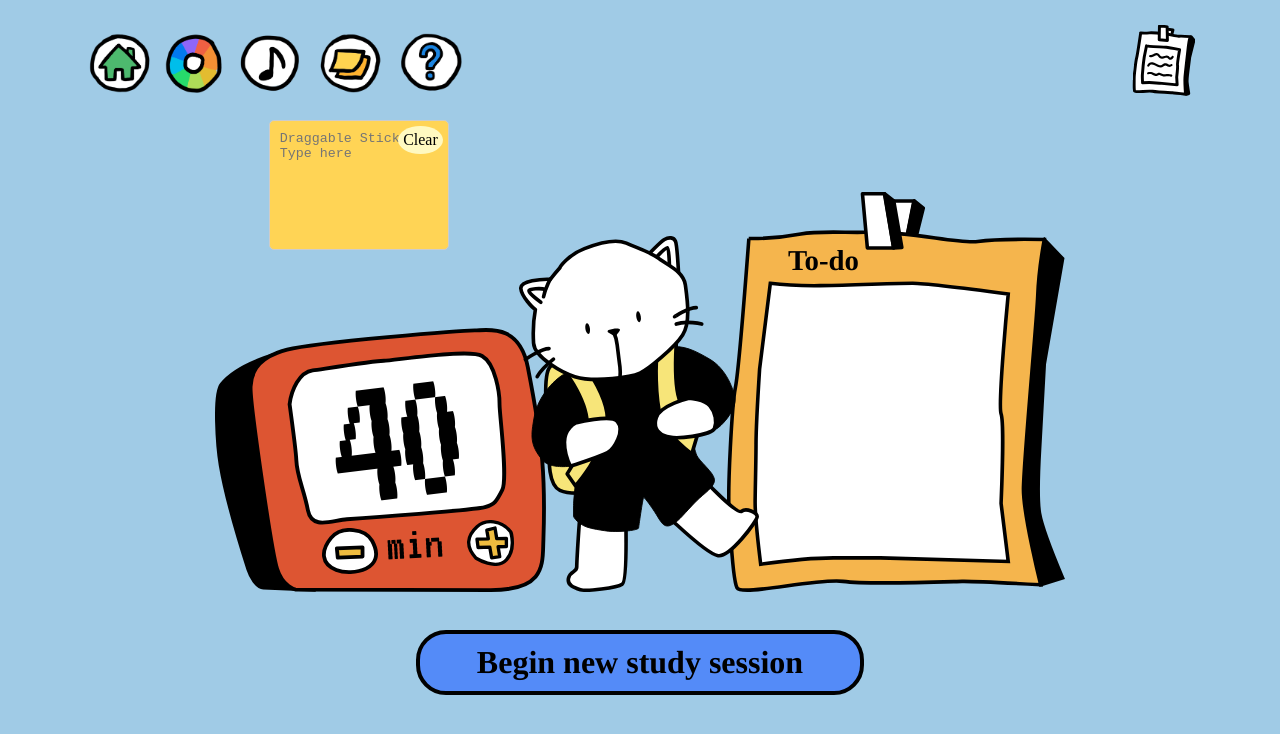
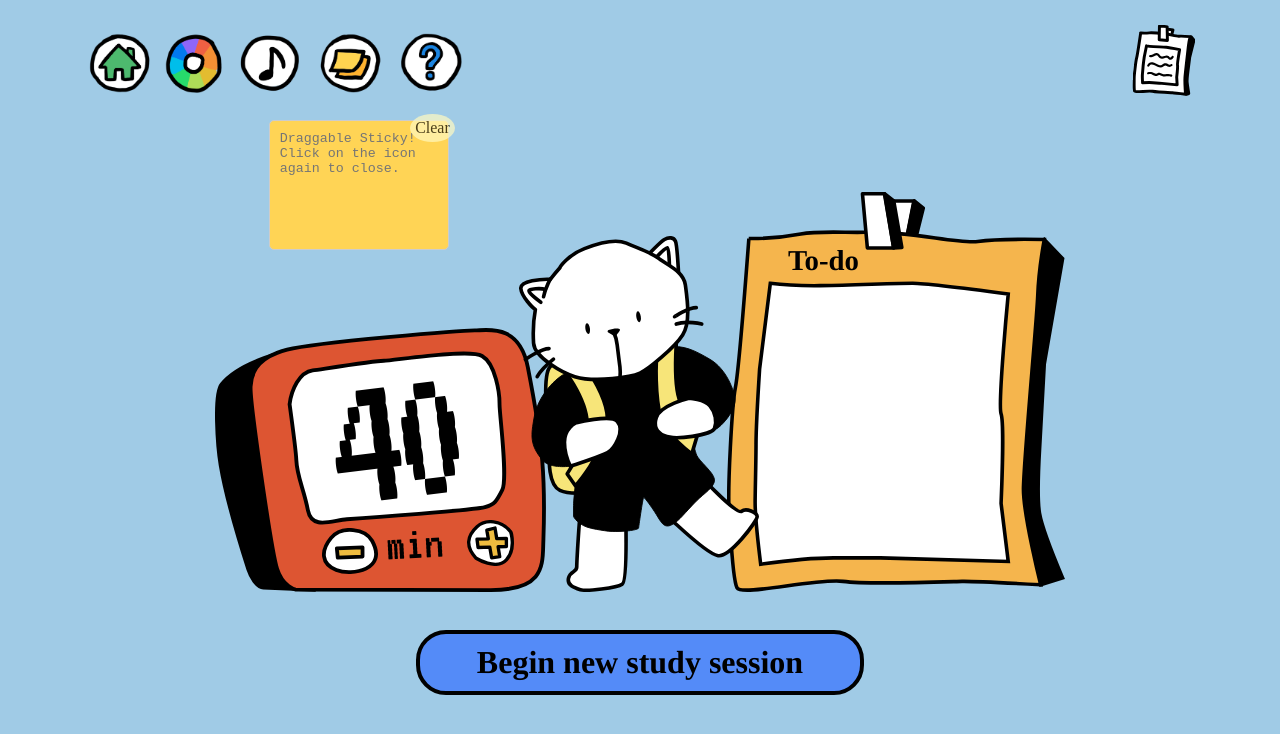
Before and after one commit to thrisnasingh/studywithme, a React (Create React App) app: page / in a window 1280 px wide. Both pictures are taken after a click on the picture 349 px from the left and 62 px from the top of the page. Shown: the top 734 px of the page. Built offline with nearby package versions, Linux system fonts and the light colour scheme; a web font is replaced by a local one.

Commit message:
updated clear button

```diff
--- a/src/Sticky.css
+++ b/src/Sticky.css
@@ -24,9 +24,10 @@
 
 .close-btn {
   position: absolute;
-  top: 5px;
-  right: 5px;
+  top: -7px;
+  right: -7px;
   background-color: #fff9c1;
+  opacity: 0.7;
   color: #000000;
   border: none;
   padding: 5px 5px;
--- a/src/Sticky.js
+++ b/src/Sticky.js
@@ -43,7 +43,7 @@ const Sticky = ({ id }) => {
           className="sticky-input"
           value={text}
           onChange={handleTextChange}
-          placeholder="Draggable Sticky! Type here"
+          placeholder="Draggable Sticky! Click on the icon again to close."
         />
         <button className="close-btn" onClick={handleClose}>Clear</button>
       </div>
```
